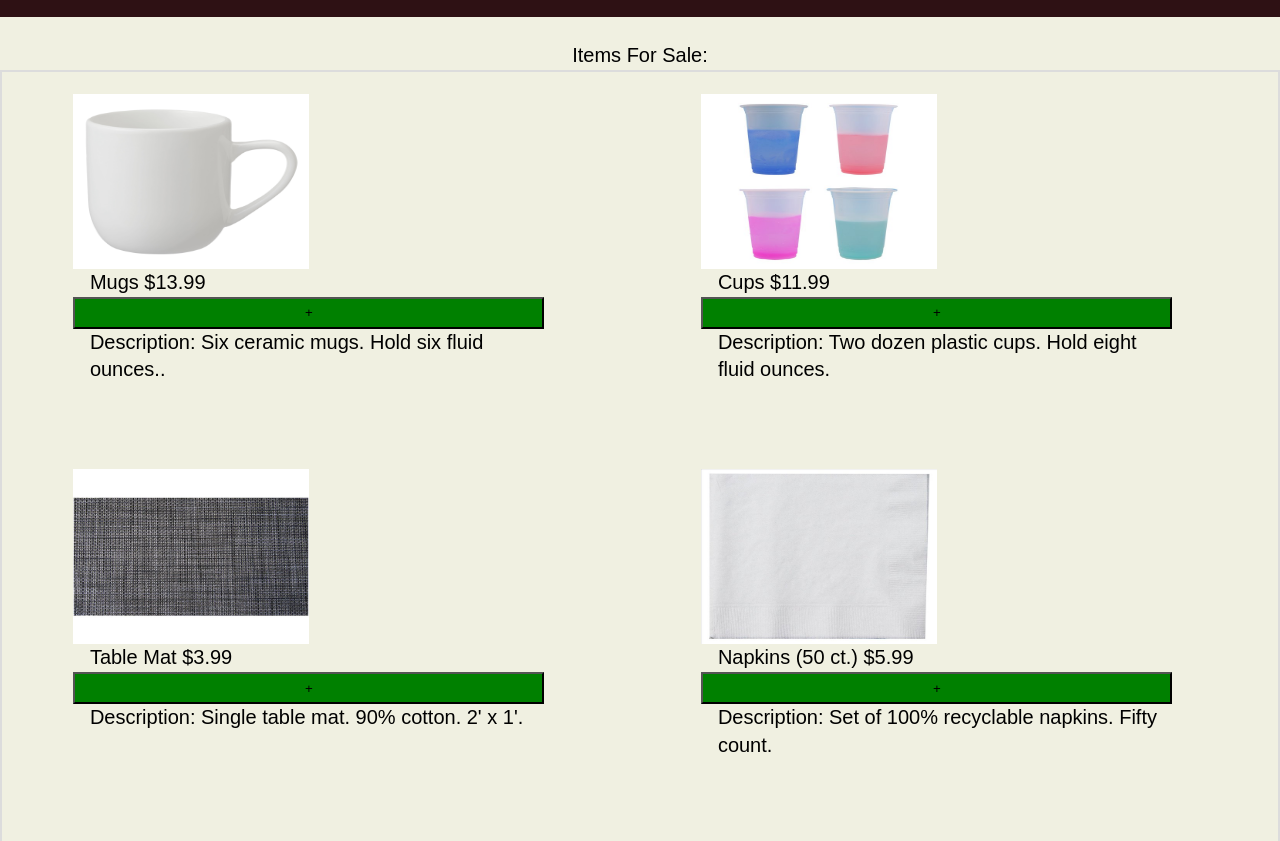
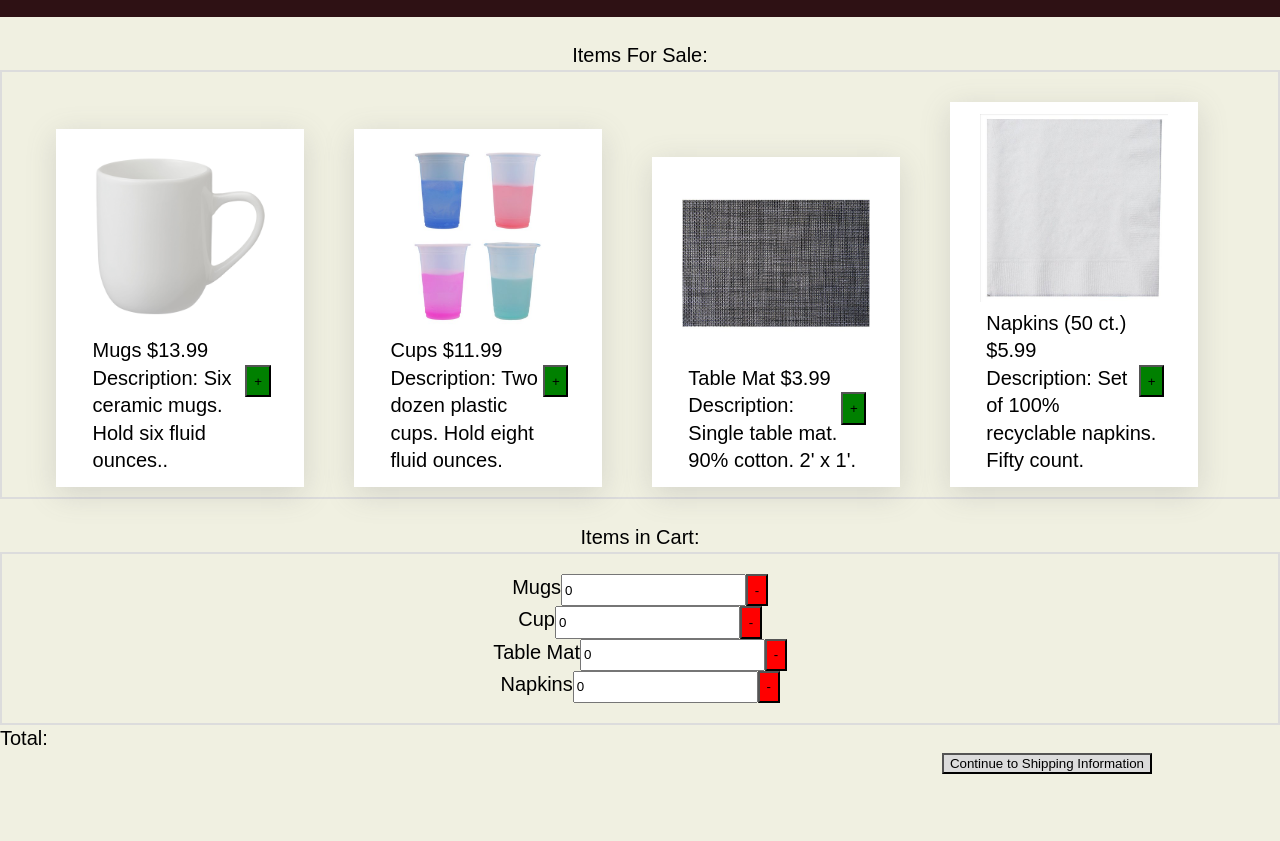
Before and after one commit to hci-unstoppable/hci-shopping-site-code, a website: page index.html in a window 1280 px wide. Shown: the part 68-909 px from the top of the page. After the commit the page ends 842 px from the top, so only its background shows below. Drawn offline with Linux system fonts and the light colour scheme.

Commit message:
Re-add old store format for screens larger than 1600px wide (Desktops)

```diff
--- a/assets/screen.css
+++ b/assets/screen.css
@@ -37,7 +37,11 @@ header {
   display: flex;
   justify-content: center;
 }
-
+input[type=submit]{
+  float: right;
+  margin-right: 10%;
+  background-color: #DCDCDC;
+}
 fieldset {
   padding: .5em;
   border: 2px solid #DCDCDC;
@@ -114,7 +118,10 @@ input[type=text], input[type=number], label{
   display: block;
 }
 
-@media screen and (min-width: 480px) {
+@media screen and (min-width: 1000px) {
+  text{
+    font-size: 8em;
+  }
   fieldset {
     padding: .5em;
     border: .125em solid #DCDCDC;
@@ -182,3 +189,30 @@ input[type=text], input[type=number], label{
     display: block;
   }
 }
+@media screen and (min-width: 1200px) {
+  .product-section{
+    display: inline-block;
+    background-color: white;
+    color: black;
+    width: 15%;
+    margin-top: 1em;
+    position: relative;
+    margin-left: 3.5%;
+    box-shadow: rgba(100, 100, 111, 0.2) 0px 7px 29px 0px;
+  }
+  .product-section img{
+    width: 100%;
+    height: 50%;
+  }
+  .product-section button{
+    float: right;
+    margin-right: 2%;
+  }
+  .product-section label, p{
+    margin-left: 3.5%
+  }
+ #store-items-for-sale {
+   display: inline-block;
+   flex-direction: none;
+ }
+}
```
